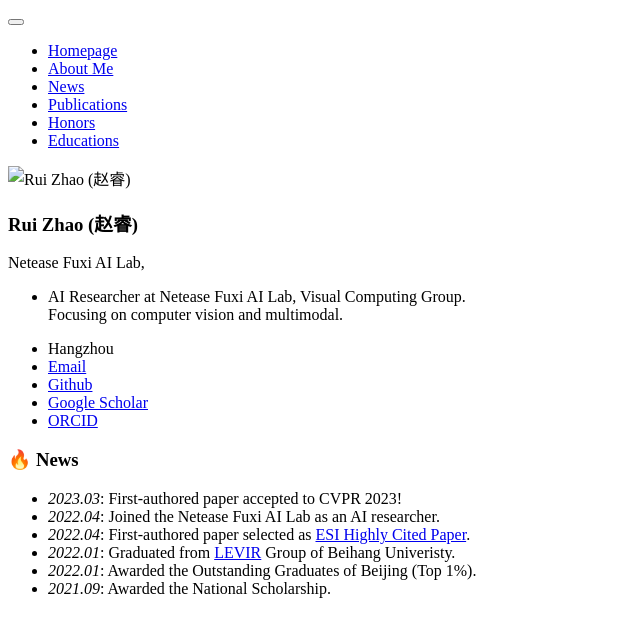
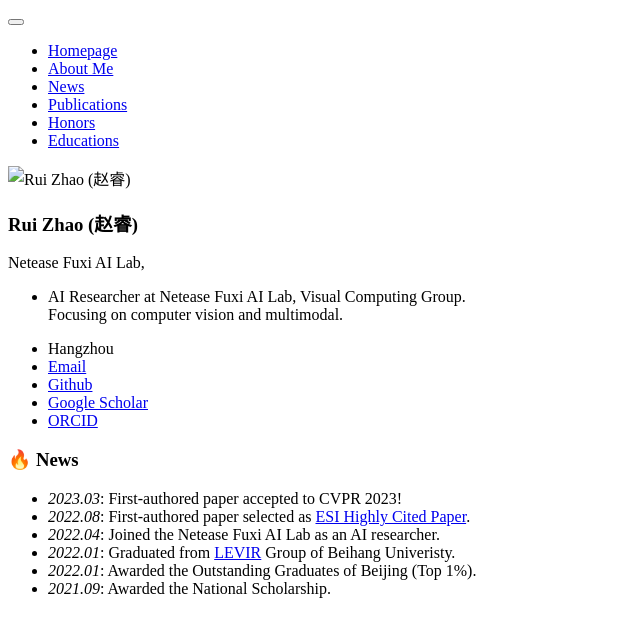
Before and after one commit to ruizhaocv/ruizhaocv.github.io, a Jekyll site: the page built from _pages/includes/news.md, in a window 1280 px wide. Shown: the top 637 px of the page, without its empty margins (0-640 px from the left). Built offline with Jekyll 4.4.1, drawn with Linux system fonts in a browser that asks for light colours; our own code applies the rules of GitHub Pages for plain Markdown files.

Commit message:
modify +x

```diff
--- a/_pages/includes/news.md
+++ b/_pages/includes/news.md
@@ -1,7 +1,7 @@
 # 🔥 News
 - *2023.03*: First-authored paper accepted to CVPR 2023!
+- *2022.08*: First-authored paper selected as [ESI Highly Cited Paper](https://clarivate.libguides.com/c.php?g=593878&p=4107961).
 - *2022.04*: Joined the Netease Fuxi AI Lab as an AI researcher.
-- *2022.04*: First-authored paper selected as [ESI Highly Cited Paper](https://clarivate.libguides.com/c.php?g=593878&p=4107961).
 - *2022.01*: Graduated from [LEVIR](https://levir.buaa.edu.cn/) Group of Beihang Univeristy.
 - *2022.01*: Awarded the Outstanding Graduates of Beijing (Top 1%).
 - *2021.09*: Awarded the National Scholarship.
```
